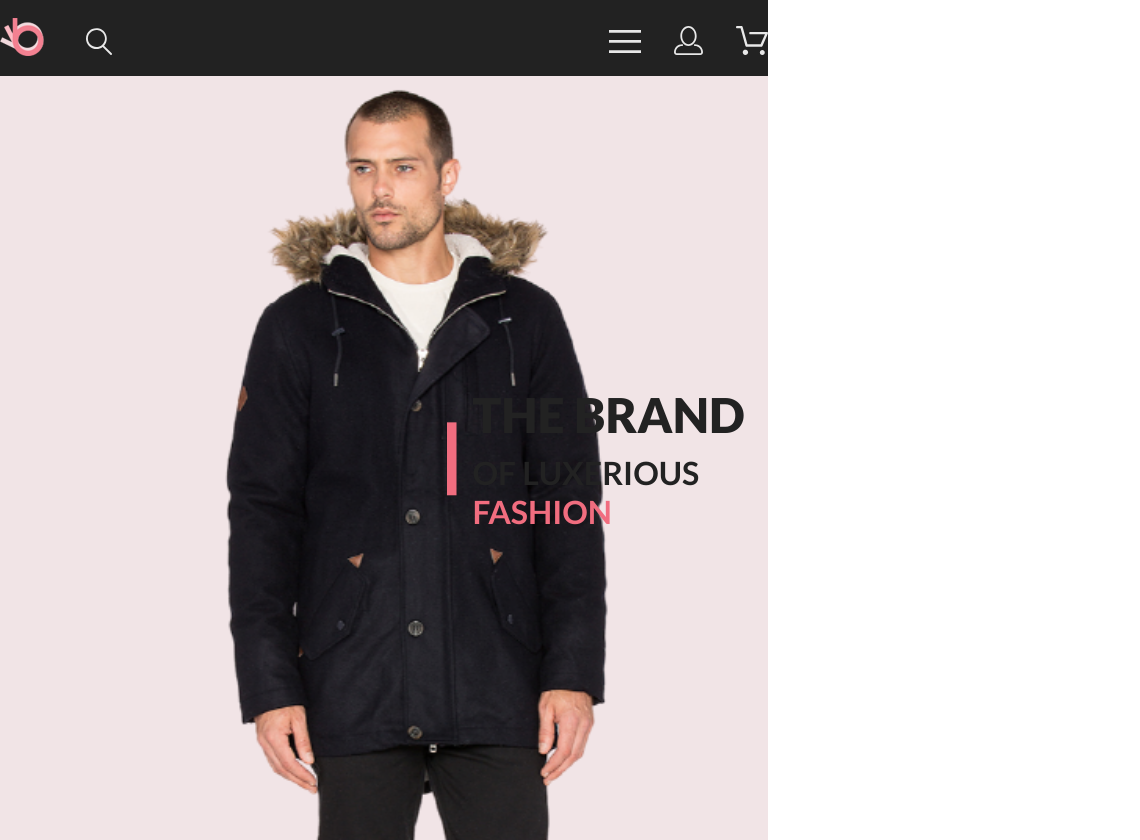
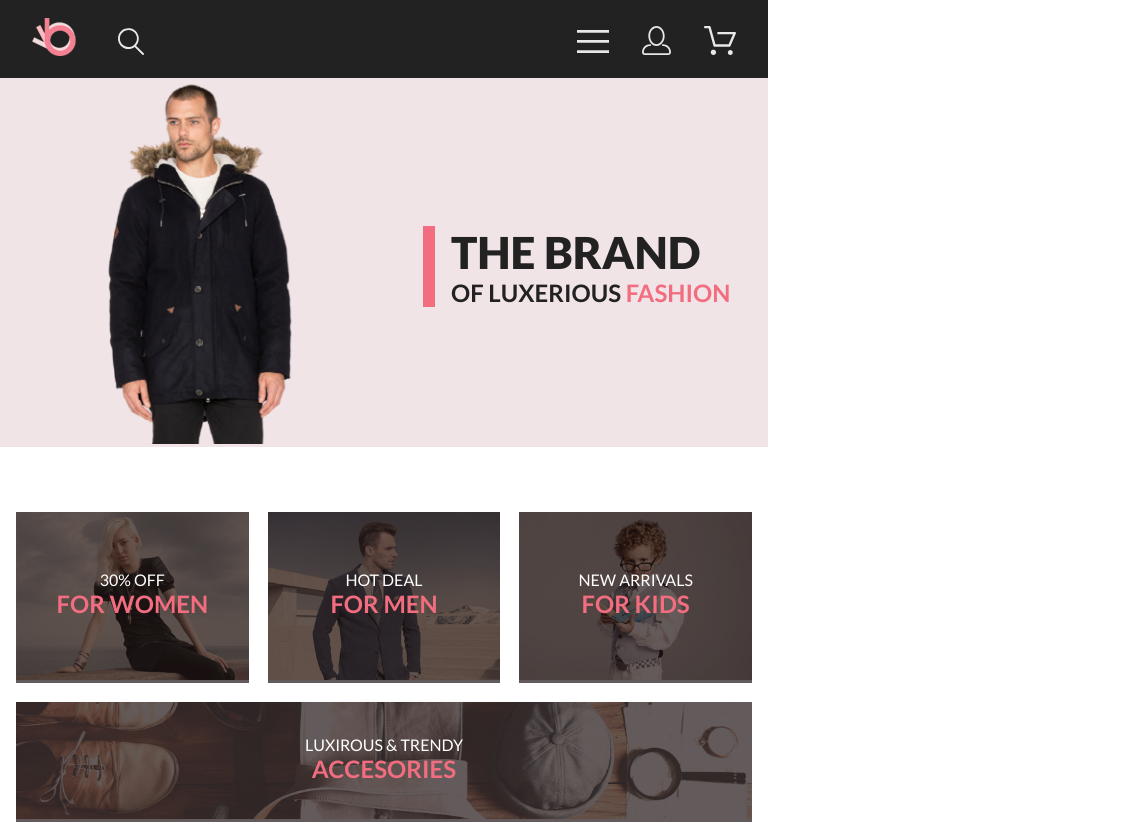
Before and after one commit to nararock/html_css_homework6, a plain HTML site: page index.html in a window 768 px wide. Shown: the top 840 px of the page, 1140 px wide, since content can reach past the window. Drawn offline with Linux system fonts and the light colour scheme.

Commit message:
added adaptive style

```diff
--- a/index.html
+++ b/index.html
@@ -12,7 +12,7 @@
 </head>
 
 <body>
-    <div class="header center">
+    <div class="header center__header">
         <div class="flex__header">
             <div class="left__header">
                 <img class="header__logo" src="img/logo.png" alt="logo">
@@ -37,24 +37,18 @@
         </div>
 
     </div>
-    <div class="cover">
-        <div class="flex__cover">
-            <div class="image_cover">
-                <img class="foto__model" src="img/foto_cover.png" alt="foto model">
-            </div>
-            <div class="heading__cover">
-                <div class="flex__heading">
-                    <svg xmlns="http://www.w3.org/2000/svg" width="12" height="93" viewBox="0 0 12 93" fill="none">
-                        <path d="M12 0.900879H0V92.9009H12V0.900879Z" fill="#F16D7F" />
-                    </svg>
-                    <div class="title__block">
-                        <h1 class="title__cover">THE BRAND</h1>
-                        <h2 class="subtitle__cover">OF LUXERIOUS <span class="subtitle__pink">FASHION</span></h2>
-                    </div>
-                </div>
+    <section class="cover center">
+        <div class="image__cover">
+            <img class="foto__model" src="img/promo.png" alt="foto model">
+        </div>
+        <div class="heading__cover">
+            <div class="title__block">
+                <h1 class="title__cover">THE BRAND</h1>
+                <h2 class="subtitle__cover">OF LUXERIOUS <span class="subtitle__pink">FASHION</span></h2>
             </div>
         </div>
-    </div>
+
+    </section>
     <div class="first__content center">
         <div class="item__content">
             <img src="img/foto_content1.png" alt="foto content">
@@ -95,7 +89,7 @@
             <h1 class="second__title">Fetured Items</h1>
             <p class="title__text">Shop for items based on what we featured in this week</p>
         </div>
-        <div class="product__board grid__product">
+        <div class="product__board">
             <div class="product__block">
                 <img src="img/second_content1.png" alt="foto content" class="product__foto">
                 <div class="product__description">
--- a/style.css
+++ b/style.css
@@ -9,11 +9,20 @@ body{
     font-family: Lato;
 }
 
+img{
+    max-width: 100%;
+}
+
 .header{
     background-color: #222;
 }
 
 .center{
+    padding-left: calc(50% - 570px);
+    padding-right: calc(50% - 570px);
+}
+
+.center__header{
     padding-left: calc(50% - 570px);
     padding-right: calc(50% - 570px);
 }
@@ -37,9 +46,6 @@ body{
 }
 
 .right__header{
-    width: 158.996px;
-    height: 29px;
-    flex-shrink: 0;
     margin-top: 26px;
     margin-bottom: 20px;
 }
@@ -51,24 +57,25 @@ body{
 }
 
 .cover{
-    background-color: #F1E4E6;
     margin-bottom: 65px;
+    display: flex;
+    background: #F1E4E6;
+    padding-left: calc(50% - 800px);
+    padding-right: calc(50% - 800px);
 }
 
-.image_cover{
+.image__cover{
     width: 50%;
-    height: 764px;
-    text-align: center;
-}
-
-.flex__cover {
-    display: flex;
-    align-items: center;
 }
 
 .foto__model{
-   margin-bottom: 0;
-   height: 764px;
+    max-width: 100%;
+}
+
+.title__block{
+    border-left: 12px solid #F16D7F;
+    padding-left: 16px;
+    margin-top: 48%;
 }
 
 .title__cover{
@@ -77,7 +84,6 @@ body{
     font-style: normal;
     font-weight: 900;
     line-height: normal;
-    margin-bottom: 10px;
 }
 
 .subtitle__cover{
@@ -94,12 +100,6 @@ body{
     font-style: normal;
     font-weight: 700;
     line-height: normal;
-}
-
-.flex__heading {
-    display: flex;
-    gap: 16px;
-    align-items: center;
 }
 
 .heading__cover{
@@ -133,9 +133,7 @@ body{
 
 .first__content{
     display: grid;
-    grid-template-columns: repeat(3, 360px);
-    grid-template-rows: 260px 180px;
-    grid-auto-flow: row;
+    grid-template-columns: repeat(3, 1fr);
     gap: 30px;
     margin-bottom: 96px;
 }
@@ -191,14 +189,7 @@ body{
 
 .product__block{
     background-color: #F8F8F8;
-}
-
-.grid__product{
-    display: grid;
-    grid-template-columns: repeat(3, 360px);
-    grid-template-rows: 586px 586px;
-    grid-auto-flow: row;
-    gap: 30px;
+    position: relative;
 }
 
 .title__description{
@@ -237,10 +228,15 @@ body{
     font-style: normal;
     font-weight: 400;
     line-height: normal;
+    margin-bottom: 20px;
 }
 
 .product__board{
     margin-bottom: 48px;
+    display: flex;
+    flex-wrap: wrap;
+    justify-content: center;
+    gap: 30px;
 }
 
 .button__browse{
@@ -265,3 +261,58 @@ body{
     margin-bottom: 60px;
     text-align: center;
 }
+
+@media (min-width: 768px)
+ and (max-width: 1024px) {
+    .center{
+        padding-left: calc(50% - 368px);
+        padding-right: calc(50% - 368px);
+    }
+
+    .product__board{
+        gap: 16px;
+        margin-bottom: 32px;
+    }
+
+    .first__content{
+        gap: 19px;
+        margin-bottom: 109px;
+    }
+    .cover{
+        padding-left: calc(50% - 384px);
+        padding-right: calc(50% - 384px);
+    }
+
+    .center__header{
+        padding-left: calc(50% - 352px);
+        padding-right: calc(50% - 352px);
+    }
+
+    .title__cover{
+        font-size: 44px;
+    }
+
+    .subtitle__cover{
+        font-size: 24px;
+    }
+
+    .subtitle__pink{
+        font-size: 24px;
+    }
+
+    .heading__cover{
+        margin-left: 39px;
+    }
+
+    .text__block{
+        margin-top: 58px;
+    }
+
+    .long__block{
+        margin-top: 33px;
+    }
+
+    .button__block{
+        margin-bottom: 70px;
+    }
+}
```
Also changed, not shown: img/foto_cover.png (deleted), img/promo.png (added).
